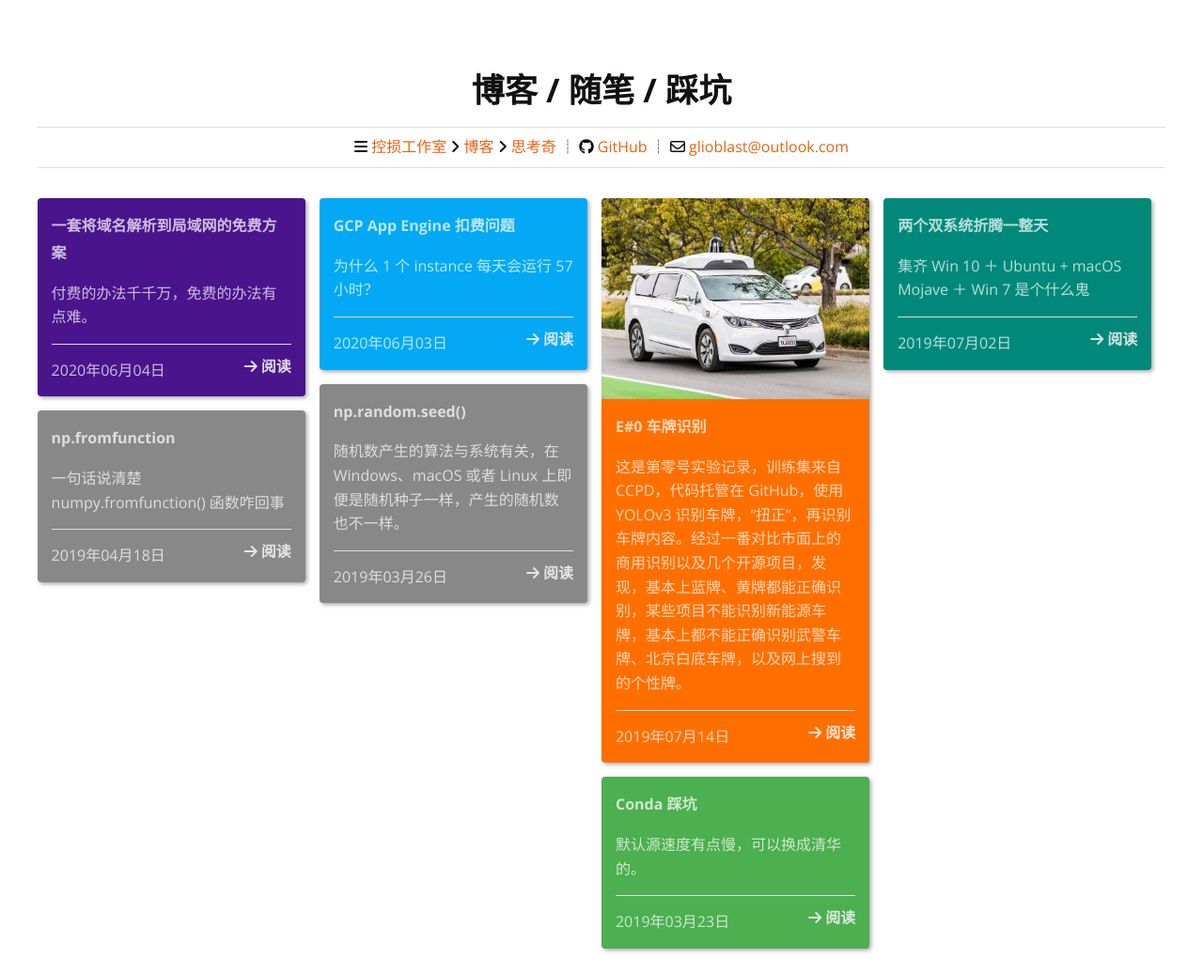
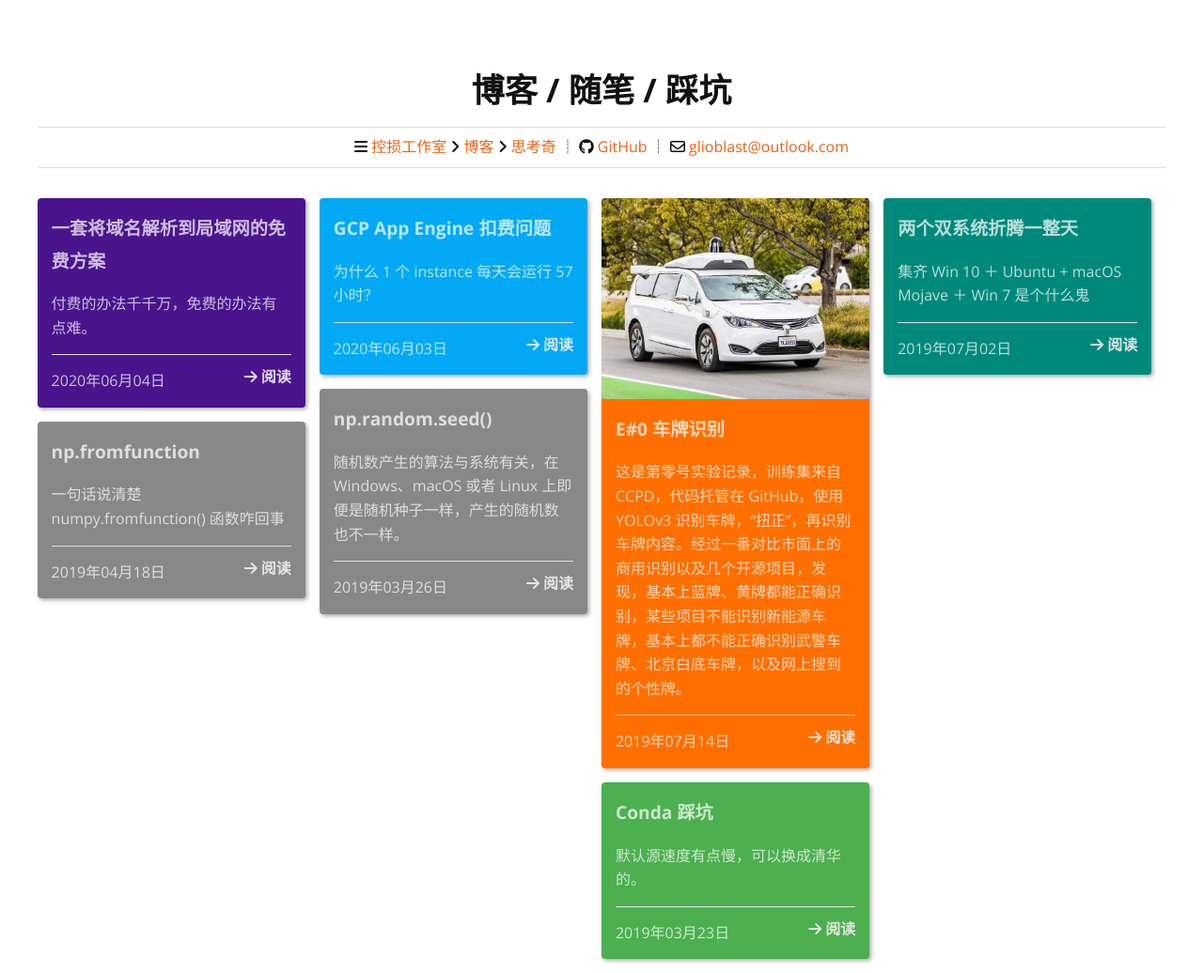
Before and after one commit to DamageControlStudio/HomePage, a Jekyll site: the page built from blog.html, in a window 1280 px wide. Shown: the whole page at 94% size. Built offline with Jekyll 4.4.1, drawn with Linux system fonts in a browser that asks for light colours; nearby versions of some CDN libraries.

Commit message:
标题大一点

```diff
--- a/blog.html
+++ b/blog.html
@@ -17,7 +17,7 @@ title: 博客
             </a>
             {% endif %}
             <div class="container">
-                <h4>{{post.title}}</h4>
+                <h3>{{post.title}}</h3>
                 <p>{{post.description}}</p>
                 <div class="action">{{ post.date | date: '%Y年%m月%d日' }}<a href="{{post.url | prepend: site.baseurl}}"><i class="fa fa-arrow-right" aria-hidden="true">&nbsp;阅读</i></a></div>
             </div>
```
